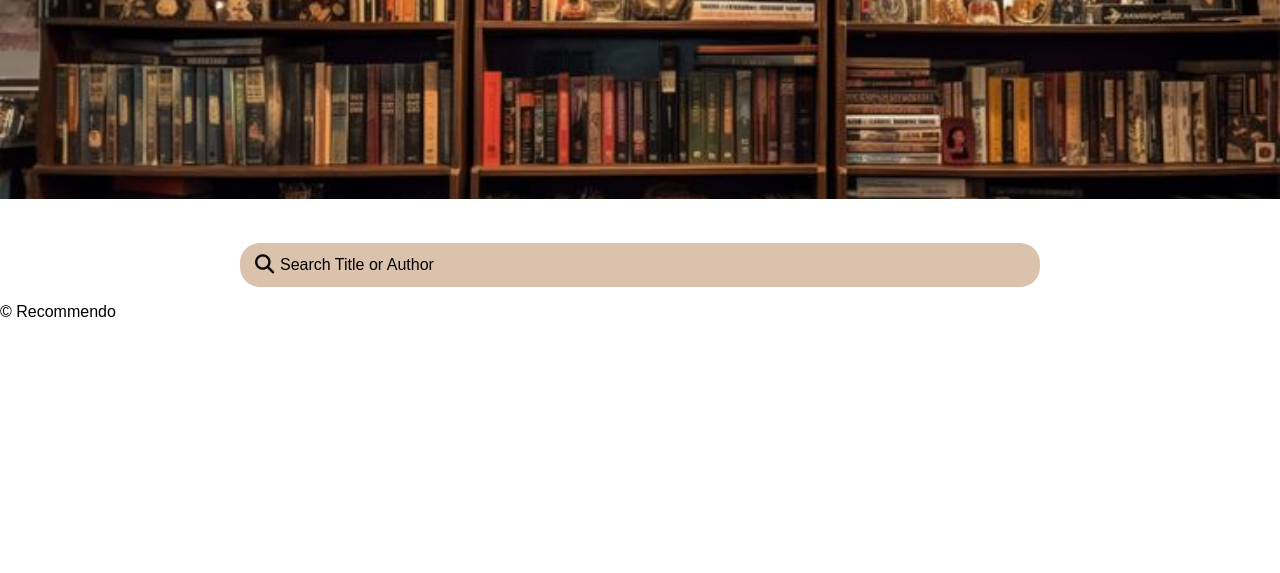
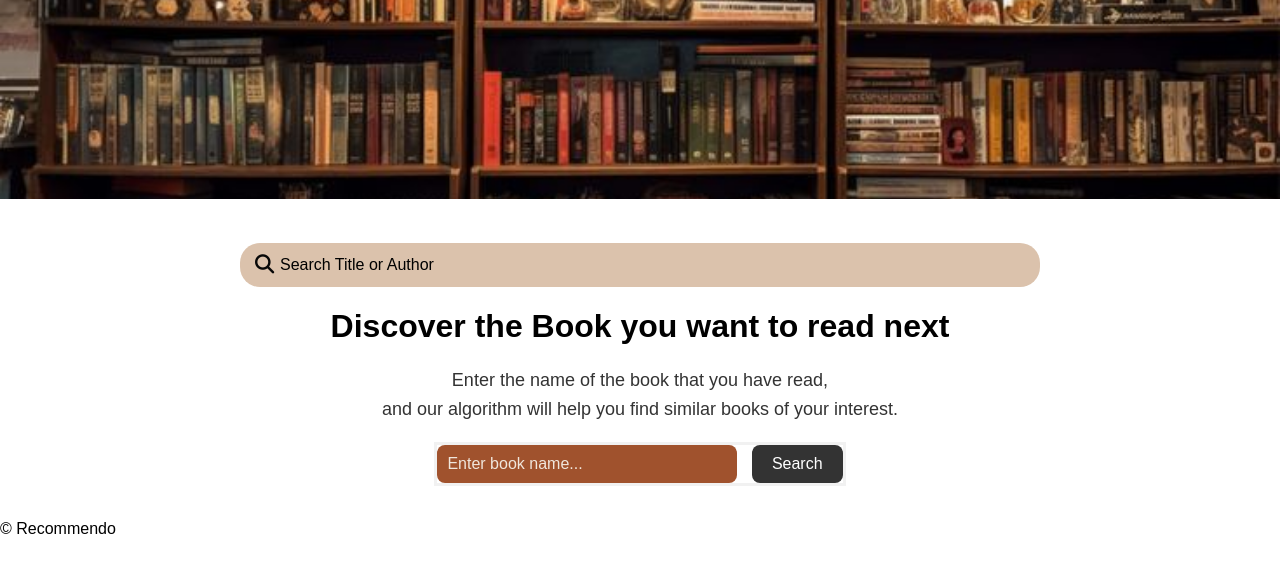
Before and after one commit to salina-nakarmi/Recommendo, a Flask app: page /searchbook in a window 1280 px wide. Shown: the part 58-631 px from the top of the page. Run offline with Flask 3, Linux system fonts and the light colour scheme.

Commit message:
coded the search bottom

```diff
--- a/static/style.css
+++ b/static/style.css
@@ -288,3 +288,44 @@ form {
 .content form .container2 {
     width: 335px;
 }
+
+.search-form {
+    display: inline-block;
+  }
+
+  .search-form input[type="text"] {
+    background-color: #a0522d; /* brown inner background */
+    color: white;
+    padding: 10px;
+    width: 280px;
+    border: none;
+    border-radius: 8px;
+    font-size: 16px;
+  }
+
+  .search-form input::placeholder {
+    color: #f0e6dc; /* lighter placeholder text for contrast */
+  }
+
+  .search-form button {
+    padding: 10px 20px;
+    margin-left: 10px;
+    background-color: #333;
+    color: white;
+    border: none;
+    border-radius: 8px;
+    font-size: 16px;
+    cursor: pointer;
+  }
+
+  .search-form button:hover {
+    background-color: #555;
+  }
+
+  /* Centering container */
+.center-container {
+    display: flex;
+    justify-content: center;  /* center horizontally */
+    align-items: center;      /* center vertically */
+    height: 10vh;            /* full viewport height */
+  }
--- a/templates/recommend.html
+++ b/templates/recommend.html
@@ -1 +1,19 @@
 {%extends "base.html"%}
+{% block title %}genre{% endblock %}
+
+{%block content%}
+<header>
+<h1 style="text-align: center;"> Discover the Book you want to read next <h1>
+</header>
+<div>
+    <p style="text-align: center; font-size: 18px; line-height: 1.6; color: #333; max-width: 600px; margin: 0 auto;">
+        Enter the name of the book that you have read,<br>
+        and our algorithm will help you find similar books of your interest.
+      </p>
+<div>
+<div class= "center-container">
+    <form class="search-form">
+        <input type="text" name="query" placeholder="Enter book name...">
+        <button type="submit">Search</button>
+      </form>
+{% endblock %}
```
